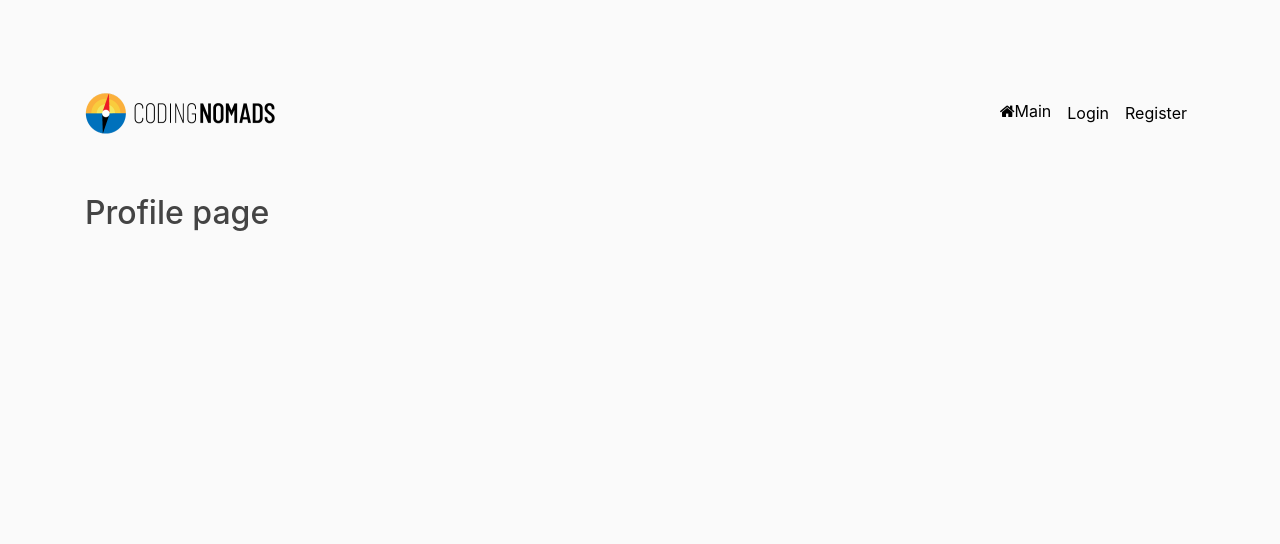
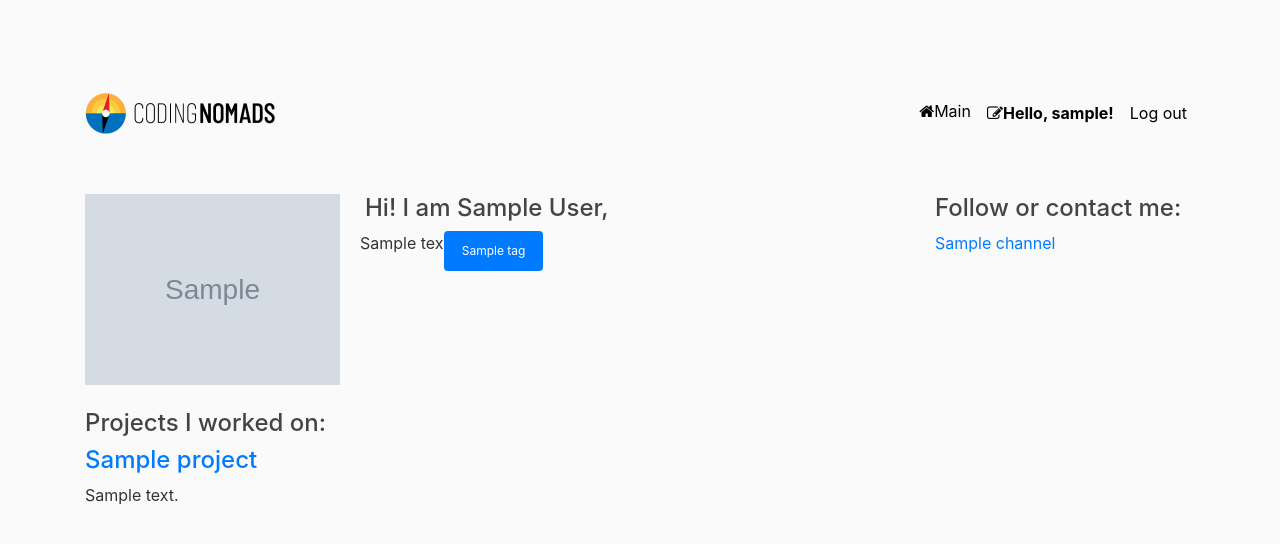
Before and after one commit to mingyyy/project_portfolio, a Django app: page /profile/1/ in a window 1280 px wide. Shown: the top 544 px of the page. Run offline with Django 3.2, Linux system fonts and the light colour scheme; tables that the repository leaves empty hold one stand-in row (values such as "Sample post"); grey boxes marked "Sample" are stand-in pictures; some libraries are stand-ins or nearby versions.

Commit message:
adds profile page

```diff
--- a/app_port/templates/main.html
+++ b/app_port/templates/main.html
@@ -23,7 +23,7 @@
                     </div>
                 {% else %}
                     <div class="btn-group">
-                      <button type="submit" class="btn btn-primary" name="tag" value="{{tag.name}}">{{tag.name}}</button>
+                      <button type="submit" class="btn btn-primary" name="tag" value="{{tag.name}}">{{tag.name}}</button> br
                     </div>
                 {% endif %}
         {% endfor %}
--- a/app_port/templates/profile.html
+++ b/app_port/templates/profile.html
@@ -1,6 +1,65 @@
 {% extends "base.html" %}
-{% load static %}
+
 {% block content %}
-<h2>Profile page     </h2>
+<div class="row">
+    <div class="col-sm-3">
+        {% if user.profile.picture %}
+            <img src="{{user.profile.picture.url}}" alt="profile picture" width="100%"><br>
+        {% endif %}
+    </div>
+    <div class="col-sm-6">
+        <div class="form-row">
+            <h4>Hi! I am {{user.first_name}} {{user.last_name}},</h4>
+        </div>
+         <div class="form-row">
+             <div class="form-row">
+                <p>{{user.profile.bio}}</p>
+             </div>
+             <div class="form-row">
+                 {% if tags %}
+                 {% for tag in tags %}
+                 <div class="btn-group">
+                     <button class="btn btn-primary" name="tag">{{tag.name}}</button>
+                 </div>
+                 {% endfor %}
+                {% endif %}
+             </div>
 
-{% endblock%}
+         </div>
+    </div>
+    <div class="col-sm-3">
+        <div class="form-row">
+            <h4>Follow or contact me:</h4>
+        </div>
+        {% for channel in channels %}
+        <div class="form-row">
+            <a href="{{channel.url}}">{{channel.name}}</a>
+        </div>
+        {% endfor %}
+    </div>
+</div>
+
+<br>
+
+<div class="row">
+    <div class="col">
+         <h4>Projects I worked on:</h4>
+        {% for project in projects %}
+            <div class="form-row">
+                <div class="col">
+                    <h4><a href="{{project.url}}">{{project.name}}</a></h4>
+                </div>
+            </div>
+            <div class="form-row">
+                <div class="col">
+                    {{project.description}}
+                </div>
+            </div>
+        <br>
+        {% endfor %}
+    </div>
+</div>
+
+
+
+{% endblock %}
--- a/app_port/views.py
+++ b/app_port/views.py
@@ -69,12 +69,13 @@ def main(request):
 
 def profile(request, profile_userid):
     # usernum is the chosen user's id
-    prof=Profile.objects.get(id=profile_userid)
-    pj=Project.objects.get(id=profile_userid)
-    tag=Tag.objects.get(id=profile_userid)
-    channel=Channel.objects.get(id=profile_userid)
-    context={"profile":prof, "project":pj, "tag":tag, "channel":channel}
-    return render(request, "profile.html")
+    user = User.objects.get(id=profile_userid)
+    projects = Project.objects.filter(userID=profile_userid)
+    tags = Tag.objects.filter(users=profile_userid)
+    channels = Channel.objects.filter(userID=profile_userid)
+
+    context = {"user": user, "projects": projects, "channels": channels, "tags": tags}
+    return render(request, "profile.html", context)
 
 
 def about(request):
@@ -134,12 +135,8 @@ def edit(request):
 
         elif "picture" in request.FILES:
             #delete existing picture:
-            filepath = os.path.join(BASE_DIR, "app_port/media/profile_pictures/")
             filename = "userID" + str(user.id)
-            try:
-                os.remove(filepath + filename)
-            except FileNotFoundError:
-                pass
+            path_old_picture = user.profile.picture.path
 
             #open the new picture
             fin1 = Image.open(request.FILES['picture'])
@@ -170,6 +167,11 @@ def edit(request):
             fin2.save(fp=img_io, format="JPEG")
             image = ContentFile(img_io.getvalue())
             user.profile.picture.save(filename, InMemoryUploadedFile(image, None,"image name2",'image/jpeg',image.tell,None))
+            try:
+                os.remove(path_old_picture)
+            except FileNotFoundError:
+                pass
+
 
     channels = Channel.objects.filter(userID=user.id)
     projects = Project.objects.filter(userID=user.id)
@@ -179,5 +181,6 @@ def edit(request):
     context["projects"]=projects
     context["user"]=user
     context["tags"]=tags
+    print(user.id)
 
     return render(request, "edit.html", context)
```
